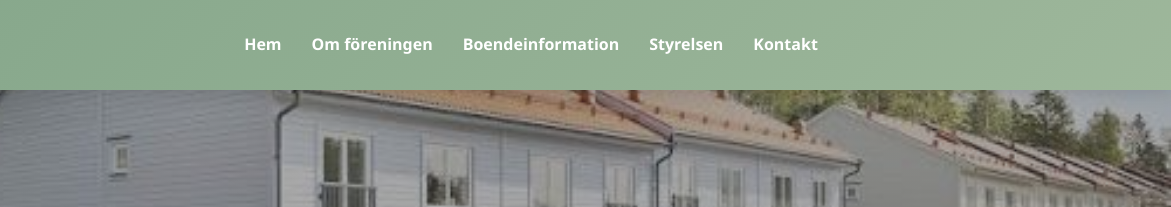
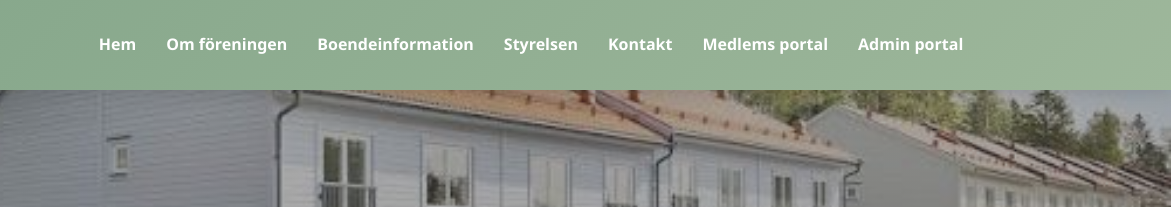
Before and after one commit to anhar96/brf-stenstahojden, a plain HTML site: page site/index.html in a window 1280 px wide. Shown: the top 207 px of the page, 109-1280 px from the left. Drawn offline with Linux system fonts and the light colour scheme; no server answers.

Commit message:
Nav uppdaterad

```diff
--- a/site/components/header.html
+++ b/site/components/header.html
@@ -13,6 +13,8 @@
         <a href="boendeinformation.html">Boendeinformation</a>
         <a href="styrelsen.html">Styrelsen</a>
         <a href="kontakt.html">Kontakt</a>
+        <a href="portal.html">Medlems portal</a>
+        <a href="admin.html">Admin portal</a>
     </nav>
 
     <div id="userMenu"></div>
```
